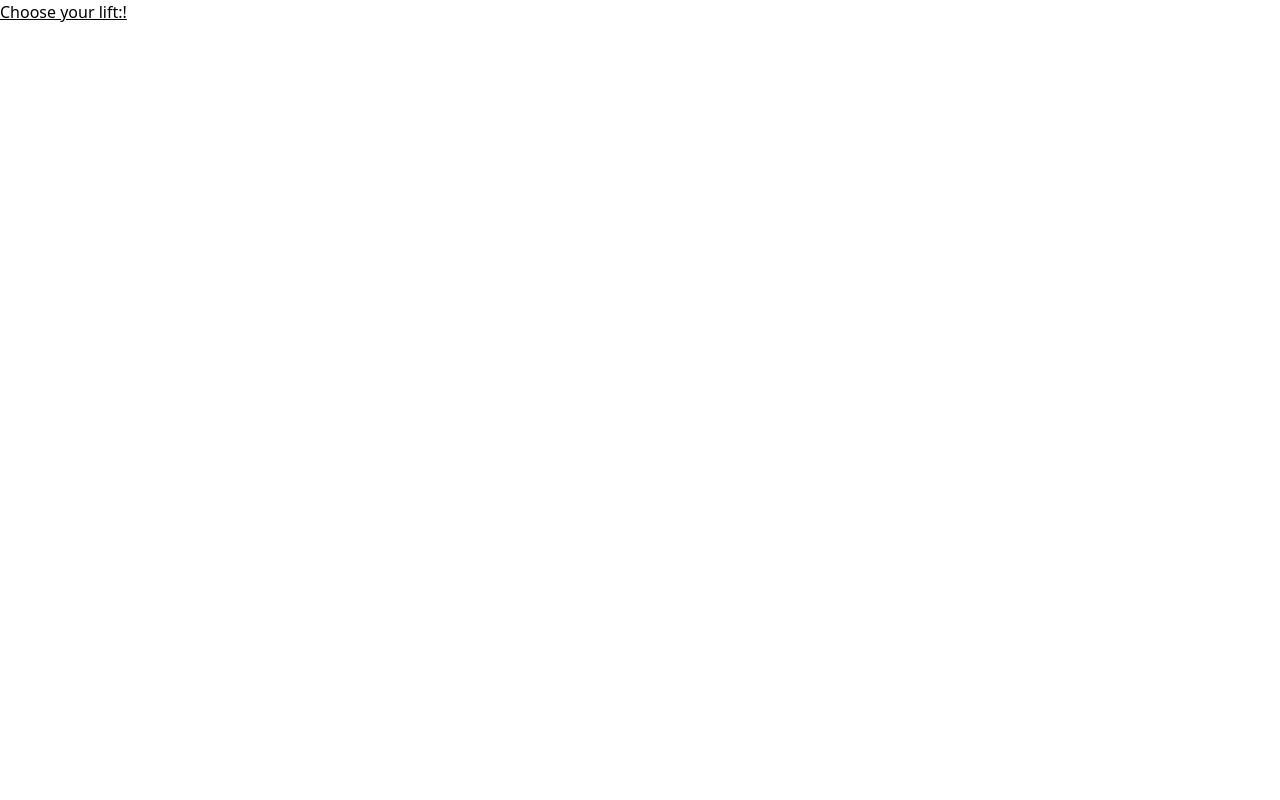
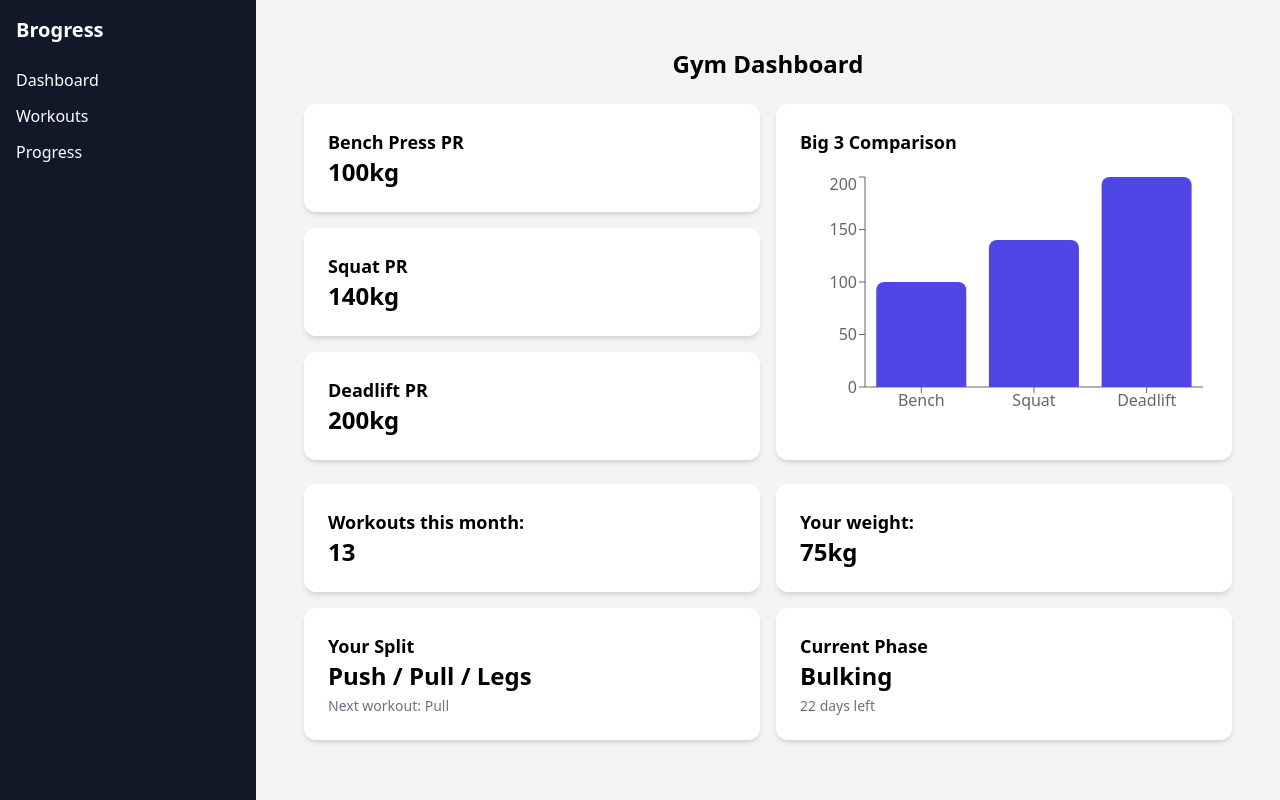
Before and after one commit to Twenfyx/brogress, a React (Create React App) app in the folder frontend/: page / in a window 1280 px wide. Built offline with nearby package versions, Linux system fonts and the light colour scheme.

Commit message:
add new components

```diff
--- a/frontend/package.json
+++ b/frontend/package.json
@@ -13,7 +13,9 @@
     "@types/react-dom": "^19.1.9",
     "react": "^19.1.1",
     "react-dom": "^19.1.1",
+    "react-router-dom": "^7.9.1",
     "react-scripts": "5.0.1",
+    "recharts": "^3.2.1",
     "typescript": "^4.9.5",
     "web-vitals": "^2.1.4"
   },
--- a/frontend/src/App.tsx
+++ b/frontend/src/App.tsx
@@ -1,10 +1,25 @@
+import { Routes, Route } from "react-router-dom";
+import Sidebar from "./components/Sidebar";
 
-function App() {
+// Pages
+import Cards from "./components/Cards"; // use this as Dashboard for now
+import Workouts from "./pages/Workouts";
+import Progress from "./pages/Progress";
+
+export default function App() {
   return (
-    <div className="App">
-      <h1 className="underline">Choose your lift:!</h1>
+    <div className="flex h-screen">
+      {/* Sidebar always visible */}
+      <Sidebar />
+
+      {/* Main content changes with routes */}
+      <main className="flex-1 p-6 bg-gray-100 overflow-y-auto">
+        <Routes>
+          <Route path="/" element={<Cards />} />   {/* Dashboard */}
+          <Route path="/workouts" element={<Workouts />} />
+          <Route path="/progress" element={<Progress />} />
+        </Routes>
+      </main>
     </div>
   );
 }
-
-export default App;
--- /dev/null
+++ b/frontend/src/components/Cards.tsx
@@ -0,0 +1,61 @@
+import LiftsChart from "./LiftsChart";
+
+export default function Cards() {
+  return (
+    <main className="flex-1 p-6 bg-gray-100">
+      <h1 className="text-2xl font-bold mb-6 text-center">Gym Dashboard</h1>
+
+      {/* PR cards + Chart side by side */}
+      <div className="grid grid-cols-1 md:grid-cols-2 gap-4 mb-6">
+        <div>
+          <div className="bg-white p-6 rounded-xl shadow-md mb-4">
+            <h3 className="text-lg font-semibold">Bench Press PR</h3>
+            <p className="text-2xl font-bold">100kg</p>
+          </div>
+
+          <div className="bg-white p-6 rounded-xl shadow-md mb-4">
+            <h3 className="text-lg font-semibold">Squat PR</h3>
+            <p className="text-2xl font-bold">140kg</p>
+          </div>
+
+          <div className="bg-white p-6 rounded-xl shadow-md">
+            <h3 className="text-lg font-semibold">Deadlift PR</h3>
+            <p className="text-2xl font-bold">200kg</p>
+          </div>
+        </div>
+
+        {/* Chart next to the PR cards */}
+        <LiftsChart />
+      </div>
+
+      {/* Workouts + Weight */}
+      <div className="flex gap-4">
+        <div className="bg-white p-6 rounded-xl shadow-md flex-1">
+          <h3 className="text-lg font-semibold">Workouts this month:</h3>
+          <p className="text-2xl font-bold">13</p>
+        </div>
+
+        <div className="bg-white p-6 rounded-xl shadow-md flex-1">
+          <h3 className="text-lg font-semibold">Your weight:</h3>
+          <p className="text-2xl font-bold">75kg</p>
+        </div>
+      </div>
+
+      <div className="flex gap-4 mt-4">
+  {/* Split card */}
+  <div className="bg-white p-6 rounded-xl shadow-md flex-1">
+    <h3 className="text-lg font-semibold">Your Split</h3>
+    <p className="text-2xl font-bold">Push / Pull / Legs</p>
+    <p className="text-sm text-gray-500 mt-1">Next workout: Pull</p>
+  </div>
+
+  {/* Current Phase card */}
+  <div className="bg-white p-6 rounded-xl shadow-md flex-1">
+    <h3 className="text-lg font-semibold">Current Phase</h3>
+    <p className="text-2xl font-bold">Bulking</p>
+    <p className="text-sm text-gray-500 mt-1">22 days left</p>
+  </div>
+</div>
+    </main>
+  );
+}
--- /dev/null
+++ b/frontend/src/components/LiftsChart.tsx
@@ -0,0 +1,23 @@
+import { BarChart, Bar, XAxis, YAxis, Tooltip, ResponsiveContainer } from "recharts";
+
+const data = [
+  { lift: "Bench", weight: 100 },
+  { lift: "Squat", weight: 140 },
+  { lift: "Deadlift", weight: 200 },
+];
+
+export default function LiftsChart() {
+  return (
+    <div className="bg-white p-6 rounded-xl shadow-md ">
+      <h3 className="text-lg font-semibold mb-4">Big 3 Comparison</h3>
+      <ResponsiveContainer width="100%" height={250}>
+        <BarChart data={data}>
+          <XAxis dataKey="lift" />
+          <YAxis />
+          <Tooltip />
+          <Bar dataKey="weight" fill="#4F46E5" radius={[8, 8, 0, 0]} />
+        </BarChart>
+      </ResponsiveContainer>
+    </div>
+  );
+}
--- /dev/null
+++ b/frontend/src/components/Sidebar.tsx
@@ -0,0 +1,14 @@
+import { Link } from "react-router-dom";
+
+export default function Sidebar() {
+  return (
+    <aside className="w-64 bg-gray-900 text-white p-4">
+        <h2 className="text-xl font-bold mb-6">Brogress</h2>
+        <ul>
+          <li className="mb-3"><Link to="/">Dashboard</Link></li>
+          <li className="mb-3"><Link to="/workouts">Workouts</Link></li>
+          <li className="mb-3"><Link to="/progress">Progress</Link></li>
+        </ul>
+      </aside>
+  )
+  }
--- a/frontend/src/index.tsx
+++ b/frontend/src/index.tsx
@@ -3,17 +3,17 @@ import ReactDOM from 'react-dom/client';
 import './index.css';
 import App from './App';
 import reportWebVitals from './reportWebVitals';
+import { BrowserRouter } from "react-router-dom";
 
 const root = ReactDOM.createRoot(
   document.getElementById('root') as HTMLElement
 );
 root.render(
   <React.StrictMode>
-    <App />
+    <BrowserRouter>
+      <App />
+    </BrowserRouter>
   </React.StrictMode>
 );
 
-// If you want to start measuring performance in your app, pass a function
-// to log results (for example: reportWebVitals(console.log))
-// or send to an analytics endpoint. Learn more: https://bit.ly/CRA-vitals
 reportWebVitals();
--- /dev/null
+++ b/frontend/src/pages/Progress.tsx
@@ -0,0 +1,8 @@
+export default function Progress() {
+  return (
+    <main className="flex-1 p-6 bg-gray-100">
+      <h1 className="text-2xl font-bold mb-4">Progress Page</h1>
+      <p>This is where your progress charts and stats will be displayed.</p>
+    </main>
+  );
+}
--- /dev/null
+++ b/frontend/src/pages/Workouts.tsx
@@ -0,0 +1,79 @@
+export default function Workouts() {
+  return (
+    <main className="flex-1 p-6 bg-gray-100">
+      <h1 className="text-2xl font-bold mb-6 text-center">Your Workouts</h1>
+
+      {/* Add Workout Button */}
+      <div className="flex justify-center mb-6">
+        <button className="bg-blue-600 text-white px-4 py-2 rounded-lg shadow hover:bg-blue-700 transition">
+          + Add Workout
+        </button>
+      </div>
+
+  <div className="bg-white p-6 rounded-xl shadow-md mb-4 hover:shadow-lg transition cursor-pointer">
+  {/* Date */}
+  <h3 className="text-sm text-gray-500 mb-2">09/20/2025</h3>
+
+  {/* Header row */}
+  <div className="flex justify-between items-center mb-3">
+    <p className="text-xl font-bold text-gray-800">Push Day</p>
+    <button className="bg-red-500 text-white text-sm px-3 py-1 rounded-md hover:bg-red-600 transition">
+      Delete
+    </button>
+  </div>
+
+  {/* Extra info */}
+  <div className="grid grid-cols-2 gap-2 text-sm text-gray-600">
+    <p><span className="font-semibold">Exercises:</span> 6</p>
+    <p><span className="font-semibold">Sets:</span> 18</p>
+    <p><span className="font-semibold">Volume:</span> 14,500 kg</p>
+    <p><span className="font-semibold">Duration:</span> 1h 20m</p>
+  </div>
+</div>
+
+{/* Pull */}
+  <div className="bg-white p-6 rounded-xl shadow-md mb-4 hover:shadow-lg transition cursor-pointer">
+  {/* Date */}
+  <h3 className="text-sm text-gray-500 mb-2">09/12/2025</h3>
+
+  {/* Header row */}
+  <div className="flex justify-between items-center mb-3">
+    <p className="text-xl font-bold text-gray-800">Pull Day</p>
+    <button className="bg-red-500 text-white text-sm px-3 py-1 rounded-md hover:bg-red-600 transition">
+      Delete
+    </button>
+  </div>
+
+  {/* Extra info */}
+  <div className="grid grid-cols-2 gap-2 text-sm text-gray-600">
+    <p><span className="font-semibold">Exercises:</span> 7</p>
+    <p><span className="font-semibold">Sets:</span> 12</p>
+    <p><span className="font-semibold">Volume:</span> 17,000 kg</p>
+    <p><span className="font-semibold">Duration:</span> 1h 35m</p>
+  </div>
+</div>
+
+  <div className="bg-white p-6 rounded-xl shadow-md mb-4 hover:shadow-lg transition cursor-pointer">
+  {/* Date */}
+  <h3 className="text-sm text-gray-500 mb-2">09/03/2025</h3>
+
+  {/* Header row */}
+  <div className="flex justify-between items-center mb-3">
+    <p className="text-xl font-bold text-gray-800">Leg day</p>
+    <button className="bg-red-500 text-white text-sm px-3 py-1 rounded-md hover:bg-red-600 transition">
+      Delete
+    </button>
+  </div>
+
+  {/* Extra info */}
+  <div className="grid grid-cols-2 gap-2 text-sm text-gray-600">
+    <p><span className="font-semibold">Exercises:</span> 6</p>
+    <p><span className="font-semibold">Sets:</span> 20</p>
+    <p><span className="font-semibold">Volume:</span> 11,000 kg</p>
+    <p><span className="font-semibold">Duration:</span> 1h 00m</p>
+  </div>
+</div>
+
+    </main>
+  );
+}
--- /dev/null
+++ b/package.json
@@ -0,0 +1,5 @@
+{
+  "dependencies": {
+    "recharts": "^3.2.1"
+  }
+}
```
Also changed, not shown: 2 other files (tests, documents, lock files or other folders).
